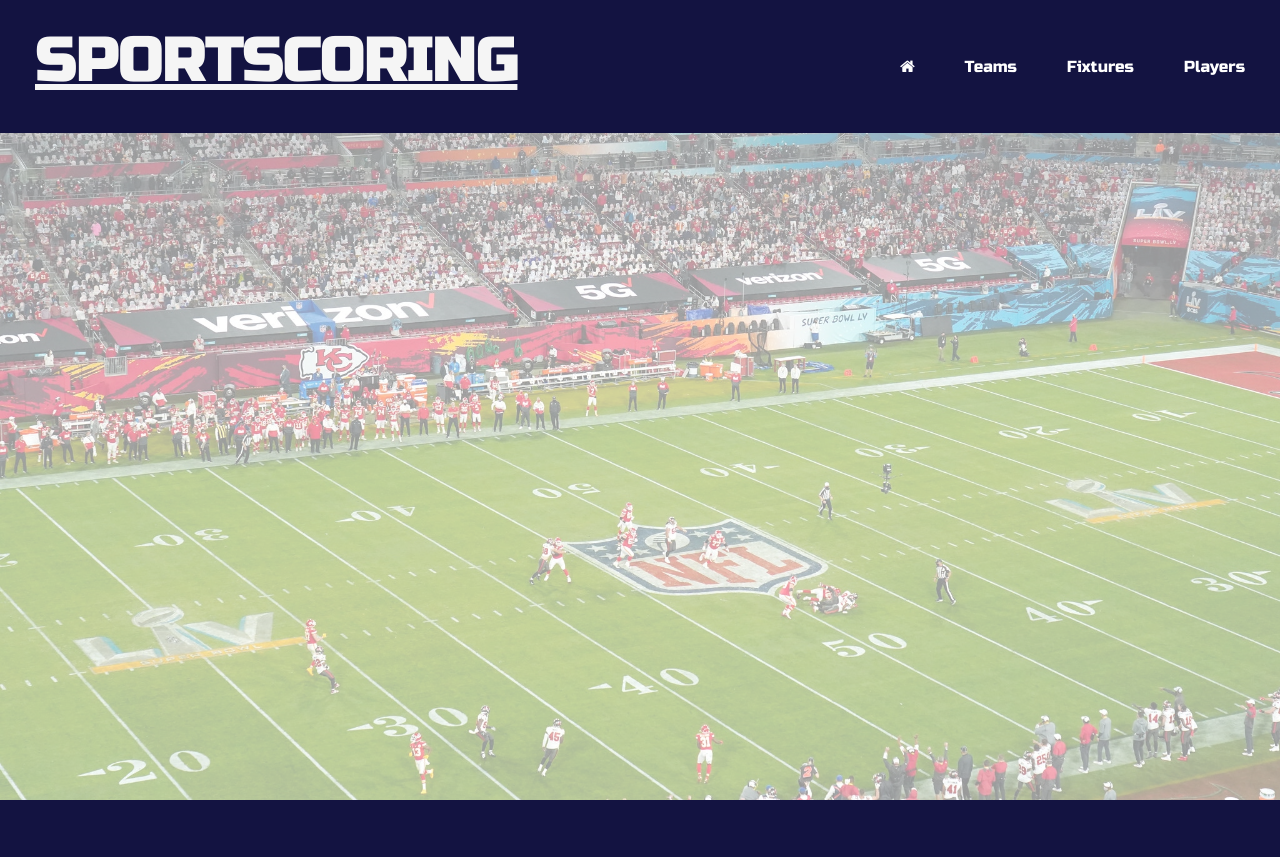
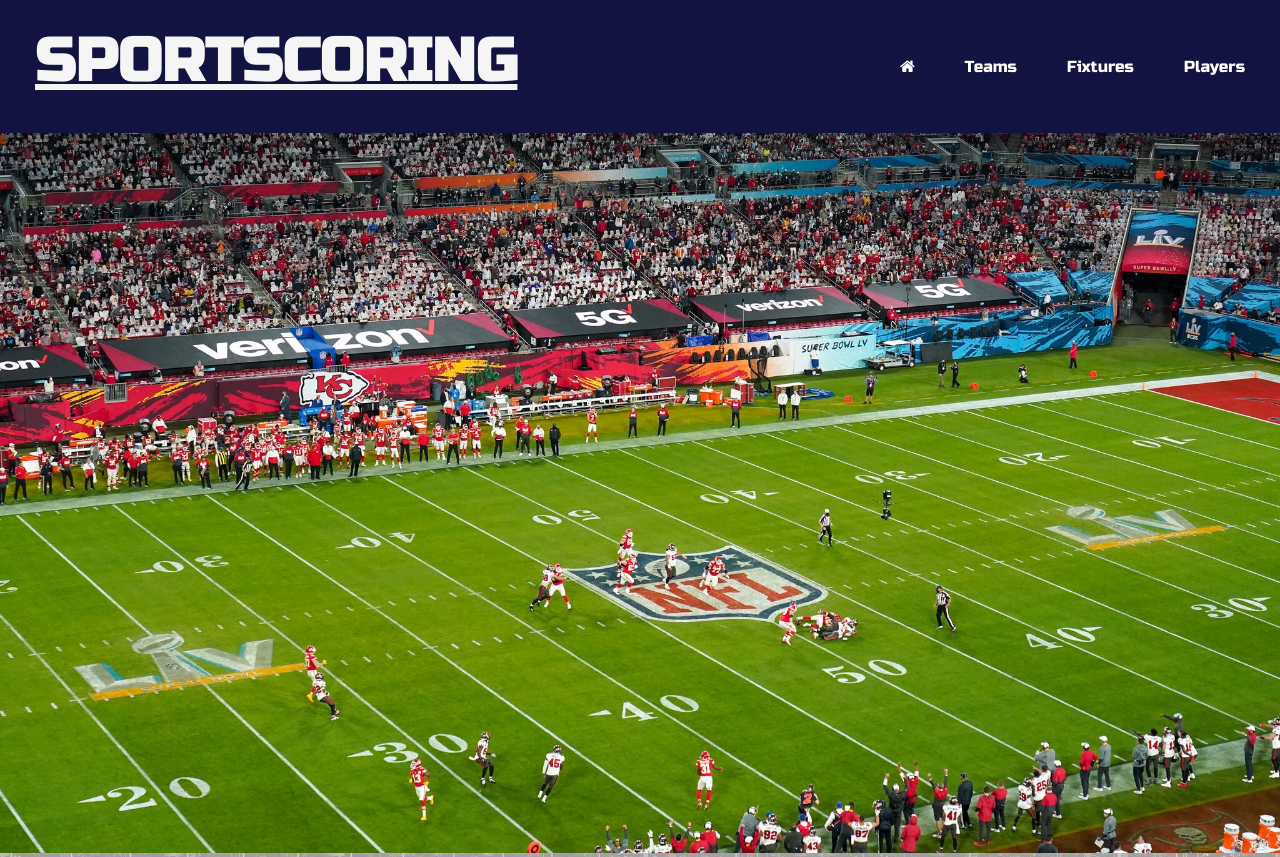
Before and after one commit to ttinning/python_project_sport_scoring_app, a Flask app: page / in a window 1280 px wide. Before the commit the page ends 800 px from the top, so only its background shows below. Run offline with Flask 2, Linux system fonts and the light colour scheme.

Commit message:
homepage image fixed

```diff
--- a/static/style.css
+++ b/static/style.css
@@ -87,7 +87,15 @@ li {
     justify-content: space-between;
 }
 
-
+.homepage {
+    background-position: center;
+    background-repeat: no-repeat;
+    background-size: cover;
+    width: 100%;
+    height: 100%;
+    background-attachment: fixed;
+    background-position: 50%;
+}
 
 
 /* .background_image {
--- a/templates/index.html
+++ b/templates/index.html
@@ -1,4 +1,4 @@
 {% extends "base.html" %}
 {% block content %}
-
+    <img src="/static/imgs/stadium_logo.jpeg" class="homepage" alt="">
 {% endblock %}
```
